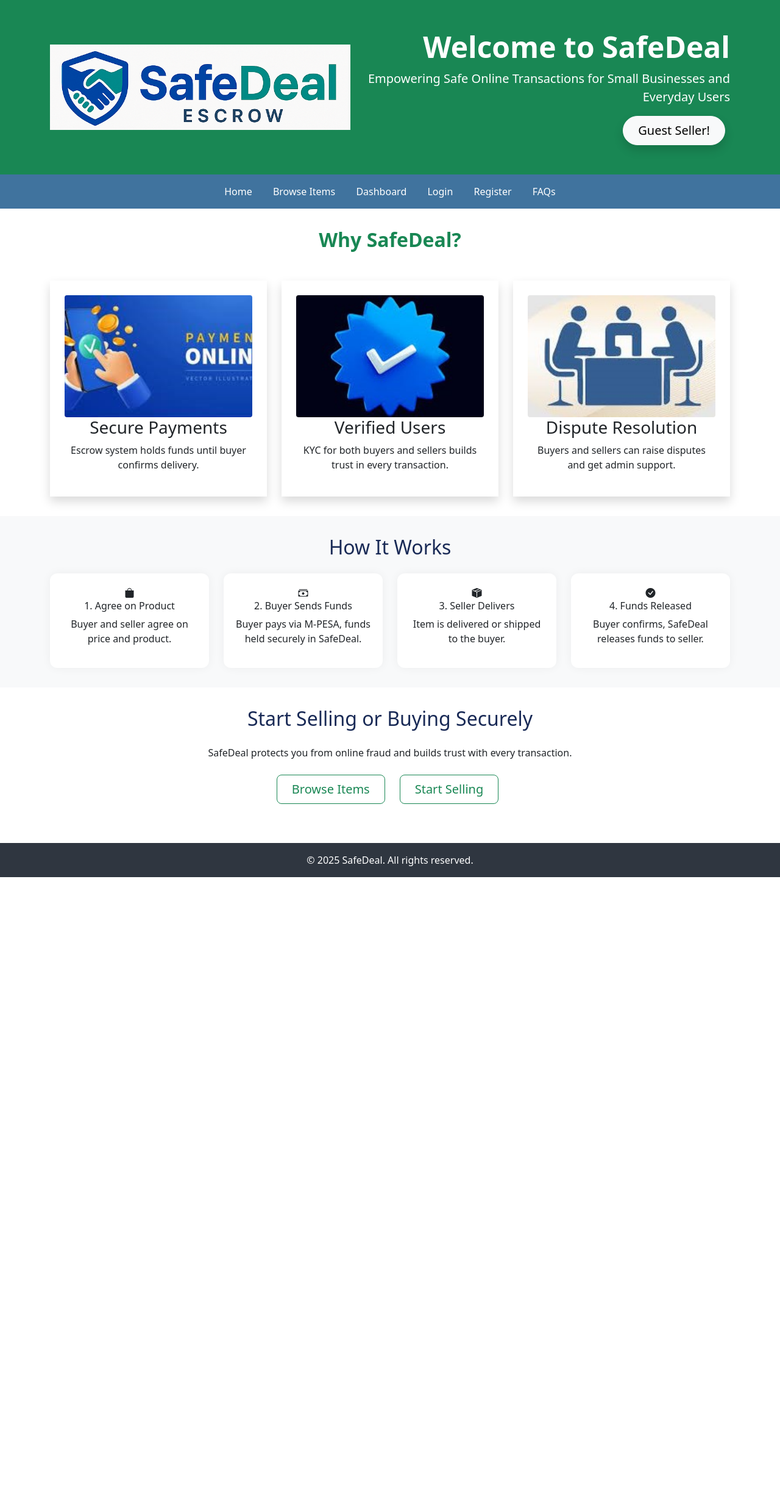
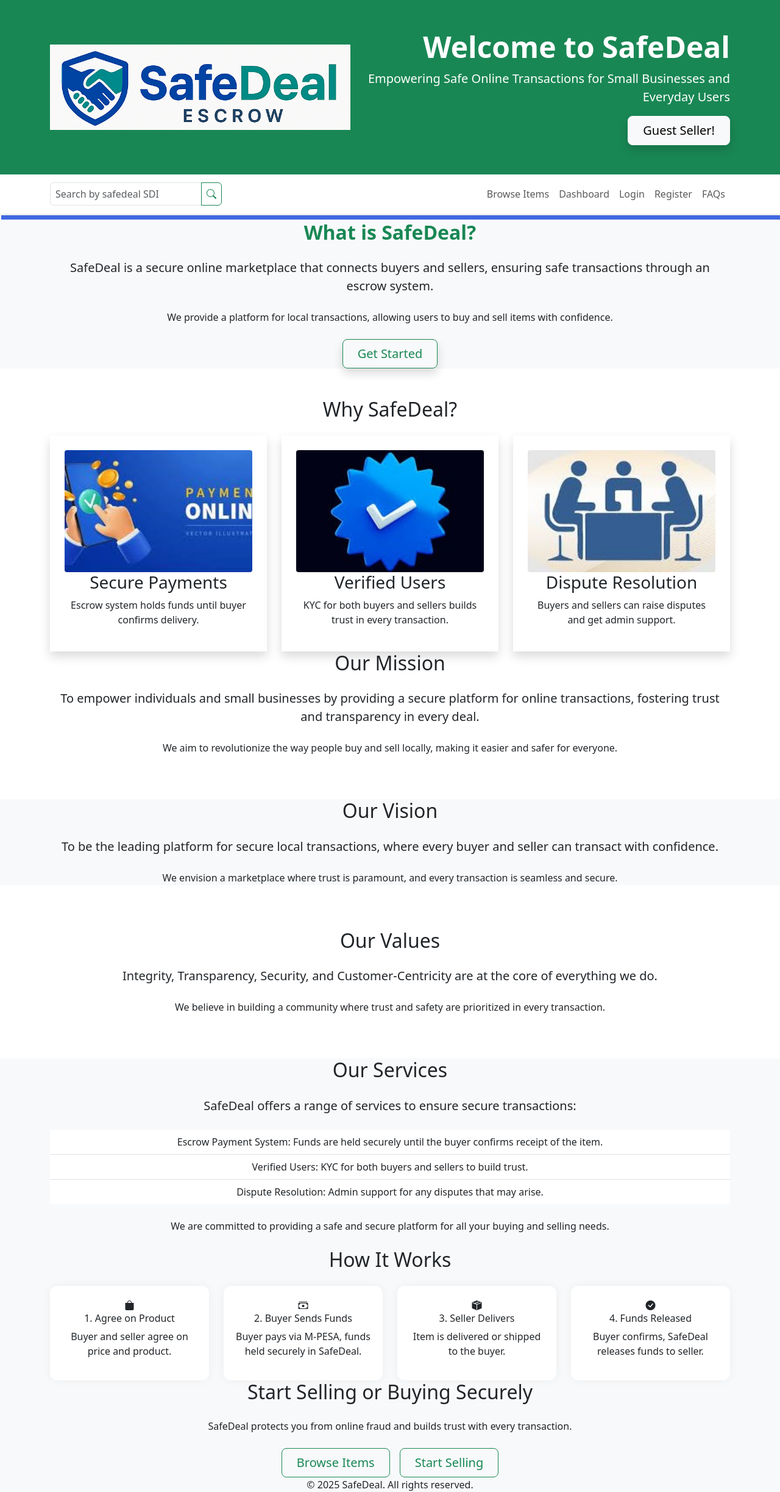
Before and after one commit to ericko47/safedeal, a Django app: page / in a window 1280 px wide. Shown: the whole page at 61% size. Before the commit the page ends 1438 px from the top, so only its background shows below. Run offline with Django 5.2, Linux system fonts and the light colour scheme; some libraries are stand-ins or nearby versions.

Commit message:
Implement search functionality; add search view, update URLs, and create search results template

```diff
--- a/safedeal/core/templates/core/base.html
+++ b/safedeal/core/templates/core/base.html
@@ -33,9 +33,8 @@
             <a href="{% url 'index' %}">
               <img src="{% static 'core/logos/slogobox.png' %}" alt="SafeDeal Logo" class="h-10">
             </a>
-
             <!-- Category Dropdown + Search -->
-            <form action="{% url 'browse' %}" method="get" class="flex space-x-2 items-center">
+            <form action="{% url 'search_items' %}" method="get" class="flex space-x-2 items-center">
               <select name="category" class="text-sm border rounded px-2 py-1 focus:outline-none focus:ring-2 focus:ring-blue-300">
                 <option value="">All Categories</option>
                 {% for category in categories %}
@@ -46,7 +45,7 @@
                 <input
                   type="text"
                   name="q"
-                  placeholder="Search items..."
+                  placeholder="Search by title or item ID"
                   class="text-sm border rounded-full px-4 py-1 pr-8 focus:outline-none focus:ring-2 focus:ring-blue-300"
                 >
                 <button type="submit" class="absolute right-2 top-1.5 text-gray-500">
--- a/safedeal/core/templates/core/index.html
+++ b/safedeal/core/templates/core/index.html
@@ -6,10 +6,10 @@
   <meta name="viewport" content="width=device-width, initial-scale=1.0" />
   <title>SafeDeal - Secure Local Transactions</title>
   <link rel="icon" type="image/png" href="{% static 'core/logos/slogobox.png' %}">
-  <link rel="stylesheet" href="{% static 'core/css/style.css' %}">
   <link rel="stylesheet" href="https://fonts.googleapis.com/css2?family=Roboto:wght@400;700&display=swap" />
   <link rel="stylesheet" href="https://cdn.jsdelivr.net/npm/bootstrap@5.3.0/dist/css/bootstrap.min.css" />
   <link rel="stylesheet" href="https://cdn.jsdelivr.net/npm/bootstrap-icons@1.10.5/font/bootstrap-icons.css">
+
 
   <style>
     .feature {
@@ -29,6 +29,13 @@
       color: #00b894;
       margin-bottom: 1rem;
     }
+    .line {
+      border-top: 1px solid #e2e8f0;
+      margin: 2px;
+      height: 8px;
+      width: 100%;
+      background-color: royalblue;
+    }
   </style>
 
 </head>
@@ -41,31 +48,54 @@
       <div class="text-md-end text-center">
         <h1 class="display-5 fw-bold mb-2">Welcome to SafeDeal</h1>
         <p class="lead mb-3">Empowering Safe Online Transactions for Small Businesses and Everyday Users</p>
-        <a href="{% url 'create_secure_transaction' %}" class="btn btn-light btn-lg px-4 py-2 shadow rounded-pill">Guest Seller!</a>
+        <a href="{% url 'create_secure_transaction' %}" class="btn btn-light btn-lg px-4 py-2 shadow">Guest Seller!</a>
       </div>
     </div>
   </header>
 
 
-  <nav>
-    <a href="{% url 'index' %}" class="active">Home</a>
-    <a href="{% url 'browse' %}">Browse Items</a>
-    <a href="{% url 'dashboard' %}">Dashboard</a>
-    {% if user.is_authenticated %}
-      <a href="{% url 'logout' %}">Logout</a>
-    {% else %}
-      <a href="{% url 'login' %}">Login</a>
-    {% endif %}
-    {% if not user.is_authenticated %}
-      <a href="{% url 'register' %}">Register</a>
-    {% endif %}
+  <nav class="navbar navbar-expand-lg navbar-light bg-white shadow-sm">
+    <div class="container">
+      <button class="navbar-toggler" type="button" data-bs-toggle="collapse" data-bs-target="#safedealNavbar" aria-controls="safedealNavbar" aria-expanded="false" aria-label="Toggle navigation">
+        <span class="navbar-toggler-icon"></span>
+      </button>
+      <form action="{% url 'search_items' %}" method="get" class="d-flex justify-content-center navbar-brand">
+        <div class="input-group" style="max-width: 600px; width: 100%;">
+          <input type="text" name="q" class="form-control px-2" placeholder="Search by safedeal SDI" aria-label="Search">
+          <button class="btn btn-outline-success px-2" type="submit">
+            <i class="bi bi-search"></i>
+          </button>
+        </div>
+      </form>
 
-    <a href="{% url 'faq' %}">FAQs</a>
+      <div class="collapse navbar-collapse" id="safedealNavbar">
+        <ul class="navbar-nav ms-auto mb-2 mb-lg-0">
+          <li class="nav-item"><a class="nav-link" href="{% url 'browse' %}">Browse Items</a></li>
+          <li class="nav-item"><a class="nav-link" href="{% url 'dashboard' %}">Dashboard</a></li>
+          {% if user.is_authenticated %}
+            <li class="nav-item"><a class="nav-link" href="{% url 'logout' %}">Logout</a></li>
+          {% else %}
+            <li class="nav-item"><a class="nav-link" href="{% url 'login' %}">Login</a></li>
+            <li class="nav-item"><a class="nav-link" href="{% url 'register' %}">Register</a></li>
+          {% endif %}
+          <li class="nav-item"><a class="nav-link" href="{% url 'faq' %}">FAQs</a></li>
+        </ul>
+      </div>
+    </div>
   </nav>
+  <div class="line"></div>
+  <section class="section text-center bg-light">
+    <div class="container">
+      <h2 class="mb-4 fw-bold text-success">What is SafeDeal?</h2>
+      <p class="lead mb-4">SafeDeal is a secure online marketplace that connects buyers and sellers, ensuring safe transactions through an escrow system.</p>
+      <p class="mb-4">We provide a platform for local transactions, allowing users to buy and sell items with confidence.</p>
+      <a href="{% url 'create_secure_transaction' %}" class="btn btn-outline-success btn-lg px-4 py-2 shadow">Get Started</a>
+    </div>
+  </section><br><br>
 
   <section class="section text-center bg-white">
     <div class="container">
-      <h2 class="mb-5 fw-bold text-success">Why SafeDeal?</h2>
+      <h2 class="mb-4">Why SafeDeal?</h2>
       <div class="row g-4">
 
         <div class="col-md-4 gap-6">
@@ -105,7 +135,38 @@
       </div>
     </div>
   </section>
-
+  <section class="section text-center bg-white">
+    <div class="container">
+      <h2 class="mb-4">Our Mission</h2>
+      <p class="lead mb-4">To empower individuals and small businesses by providing a secure platform for online transactions, fostering trust and transparency in every deal.</p>
+      <p class="mb-4">We aim to revolutionize the way people buy and sell locally, making it easier and safer for everyone.</p>
+    </div>
+  </section><br><br>
+  <section class="section text-center bg-light">
+    <div class="container">
+      <h2 class="mb-4">Our Vision</h2>
+      <p class="lead mb-4">To be the leading platform for secure local transactions, where every buyer and seller can transact with confidence.</p>
+      <p class="mb-4">We envision a marketplace where trust is paramount, and every transaction is seamless and secure.</p>
+    </div>
+  </section><br><br>
+  <section class="section text-center bg-white">
+    <div class="container">
+      <h2 class="mb-4">Our Values</h2>
+      <p class="lead mb-4">Integrity, Transparency, Security, and Customer-Centricity are at the core of everything we do.</p>
+      <p class="mb-4">We believe in building a community where trust and safety are prioritized in every transaction.</p>
+    </div>
+  </section><br><br>
+  <section class="section text-center bg-light">
+    <div class="container">
+      <h2 class="mb-4">Our Services</h2>
+      <p class="lead mb-4">SafeDeal offers a range of services to ensure secure transactions:</p>
+      <ul class="list-group list-group-flush mb-4">
+        <li class="list-group-item">Escrow Payment System: Funds are held securely until the buyer confirms receipt of the item.</li>
+        <li class="list-group-item">Verified Users: KYC for both buyers and sellers to build trust.</li>
+        <li class="list-group-item">Dispute Resolution: Admin support for any disputes that may arise.</li>
+      </ul>
+      <p class="mb-4">We are committed to providing a safe and secure platform for all your buying and selling needs.</p>
+    </div>
   <section class="section bg-light">
     <div class="container text-center">
       <h2 class="mb-4">How It Works</h2>
@@ -156,6 +217,8 @@
   <footer>
     &copy; 2025 SafeDeal. All rights reserved.
   </footer>
+
+  <script src="https://cdn.jsdelivr.net/npm/bootstrap@5.3.0/dist/js/bootstrap.bundle.min.js"></script>
   <script>
     const spinner = document.getElementById('loading-spinner');
 
--- a/safedeal/core/urls.py
+++ b/safedeal/core/urls.py
@@ -24,6 +24,7 @@ urlpatterns = [
     path('privacy/', views.privacy_view, name='privacy'),
     path('terms/', views.terms_view, name='terms'),
     path('faq/', views.faq, name='faq'),
+    path('search/', views.search_items, name='search_items'),
     path('logout/', views.logout_view, name='logout'),
     path('profile/update/',views.update_profile, name='update_profile'),
     path('admin_dashboard/', views.admin_dashboard, name='admindashboard'),
--- a/safedeal/core/views.py
+++ b/safedeal/core/views.py
@@ -227,6 +227,24 @@ def browse_view(request):
         'search_query': query,
     })
 
+def search_items(request):
+    query = request.GET.get('q')
+    exact_matches = []
+    keyword_matches = []
+
+    if query:
+        exact_matches = Item.objects.filter(item_reference__iexact=query)
+        keyword_matches = Item.objects.filter(
+            Q(title__icontains=query) |
+            Q(description__icontains=query)
+        ).exclude(item_reference__iexact=query)
+
+    context = {
+        'query': query,
+        'exact_matches': exact_matches,
+        'keyword_matches': keyword_matches,
+    }
+    return render(request, 'core/search_results.html', context)
 
 def escrow_view(request):
     return render(request, 'core/escrow.html')
@@ -243,7 +261,9 @@ def post_item_view(request):
         user.phone_number,
         user.current_location,
         user.permanent_address,
-        user.account_type
+        user.account_type,
+        user.profile_picture,
+        user.national_id_picture,
     ]
 
     if not all(required_fields):
@@ -303,6 +323,21 @@ def item_detail(request, item_id):
 
 @login_required
 def report_item(request, item_id):
+    user = request.user
+    # Check for essential profile fields
+    required_fields = [
+        user.national_id,
+        user.phone_number,
+        user.current_location,
+        user.permanent_address,
+        user.account_type,
+        user.profile_picture,
+        user.national_id_picture,
+    ]
+
+    if not all(required_fields):
+        messages.warning(request, "Please complete your profile before you can report this item.")
+        return redirect('update_profile')
     item = get_object_or_404(Item, id=item_id)
 
     if request.method == 'POST':
@@ -498,6 +533,21 @@ def create_secure_transaction(request):
 
 @login_required
 def place_order(request, item_id):
+    user = request.user
+    # Check for essential profile fields
+    required_fields = [
+        user.national_id,
+        user.phone_number,
+        user.current_location,
+        user.permanent_address,
+        user.account_type,
+        user.profile_picture,
+        user.national_id_picture,
+    ]
+
+    if not all(required_fields):
+        messages.warning(request, "Please complete your profile before you can place an order.")
+        return redirect('update_profile')
     item = get_object_or_404(Item, id=item_id)
     if item.seller == request.user:
         messages.error(request, "You cannot buy your own item.")
@@ -549,6 +599,21 @@ def transaction_detail(request, transaction_id):
 
 @login_required
 def buy_bulk_view(request, item_id):
+    user = request.user
+    # Check for essential profile fields
+    required_fields = [
+        user.national_id,
+        user.phone_number,
+        user.current_location,
+        user.permanent_address,
+        user.account_type,
+        user.profile_picture,
+        user.national_id_picture,
+    ]
+
+    if not all(required_fields):
+        messages.warning(request, "Please complete your profile before posting an item.")
+        return redirect('update_profile')
     item = get_object_or_404(Item, id=item_id)
 
     if not item.is_bulk or not item.bulk_price:
@@ -746,6 +811,21 @@ from django.contrib.auth import get_user_model
 User = get_user_model()
 @staff_member_required
 def admin_dashboard(request):
+    user = request.user
+    # Check for essential profile fields
+    required_fields = [
+        user.national_id,
+        user.phone_number,
+        user.current_location,
+        user.permanent_address,
+        user.account_type,
+        user.profile_picture,
+        user.national_id_picture,
+    ]
+
+    if not all(required_fields):
+        messages.warning(request, "Please complete your profile before posting an item.")
+        return redirect('update_profile')
     disputes = TransactionDispute.objects.all().order_by('-created_at')
     open_disputes = disputes.filter(status='open')
     closed_disputes = disputes.filter(status='closed')
```
Also changed, not shown: safedeal/core/templates/core/search_results.html (added, +66 -0 lines).
